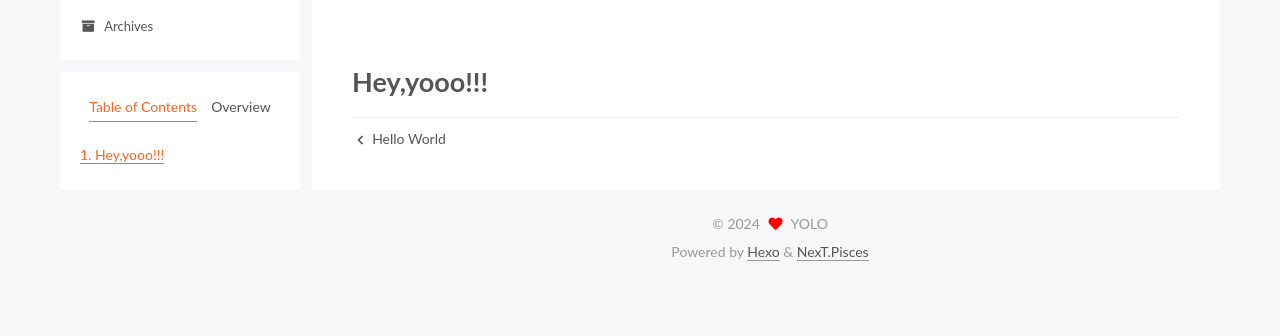
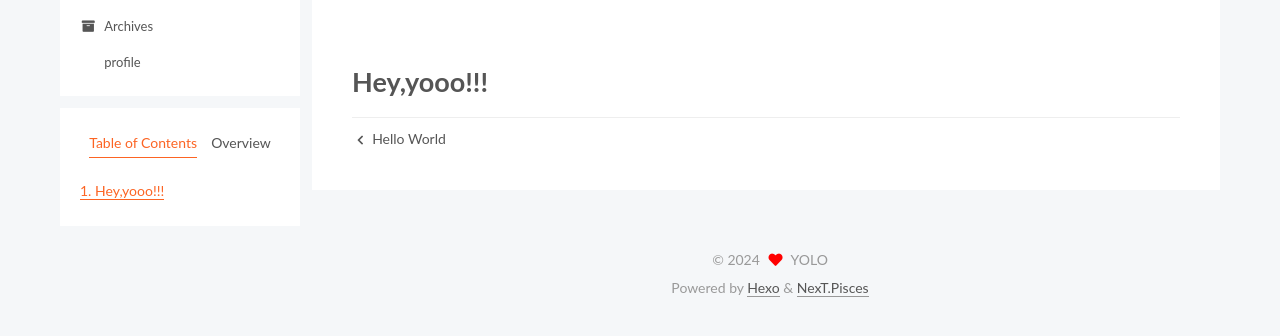
Before and after one commit to Dear-Rosy-Lee/Dear-Rosy-Lee.github.io, a plain HTML site: page 2024/08/21/HelloWorld/index.html in a window 1280 px wide. Shown: the part 162-498 px from the top of the page. Drawn offline with Linux system fonts and the light colour scheme.

Commit message:
Site updated: 2024-08-22 01:02:55

```diff
--- a/2024/08/21/HelloWorld/index.html
+++ b/2024/08/21/HelloWorld/index.html
@@ -121,6 +121,11 @@
         <li class="menu-item menu-item-archives">
 
     <a href="/archives/" rel="section"><i class="fa fa-archive fa-fw"></i>Archives</a>
+
+  </li>
+        <li class="menu-item menu-item-profile">
+
+    <a href="/profile" rel="section"><i class="fa fa-person fa-fw"></i>profile</a>
 
   </li>
   </ul>
```
Also changed, not shown: 2024/08/21/hello-world/index.html (+5 -0 lines), archives/2024/08/index.html (+5 -0 lines), archives/2024/index.html (+5 -0 lines), archives/index.html (+5 -0 lines), index.html (+5 -0 lines), profile/index.html (+5 -0 lines).
